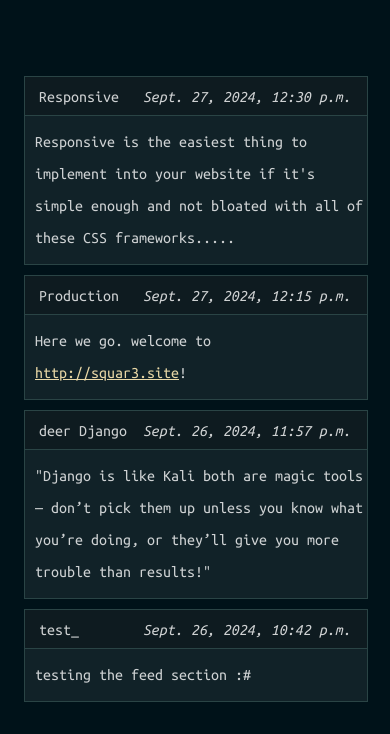
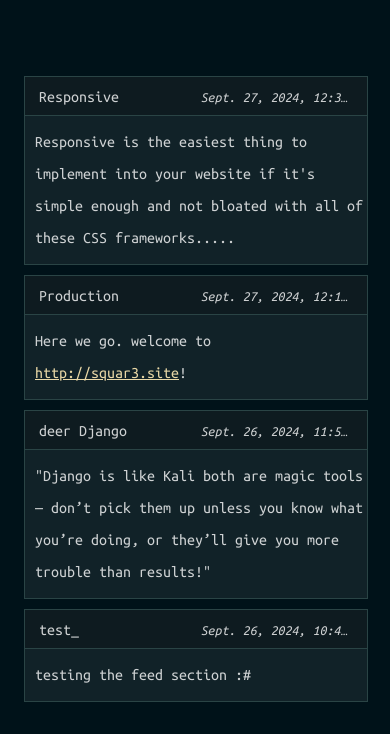
Before and after one commit to FatSquare/wiki3, a Django app: page /feed in a window 390 px wide. Shown: the part 110-844 px from the top of the page. Run offline with Django 5.2, Linux system fonts and the light colour scheme; data comes from the database, SQL or seed files in the repository; parts of the project's set-up code (start-up, migrations or seed data) failed here and were passed over.

Commit message:
finally fix responsive

```diff
--- a/wiki/core/static/style.css
+++ b/wiki/core/static/style.css
@@ -61,6 +61,7 @@ hr{
 .feed > .title > em{
 	float: right;
 	padding-right:12px;
+	font-size:14px;
 }
 .link{
 	color:#e9d8a6;
@@ -111,4 +112,12 @@ hr{
 	.feed{
 		width: 100%;
 	}
+	em{
+		font-size:10px;
+		width: 45%;
+		text-align: right;
+		white-space: nowrap;    /* Prevent line breaks */
+		overflow: hidden;       /* Hide overflowing text */
+		text-overflow: ellipsis;
+	}
 }
```
